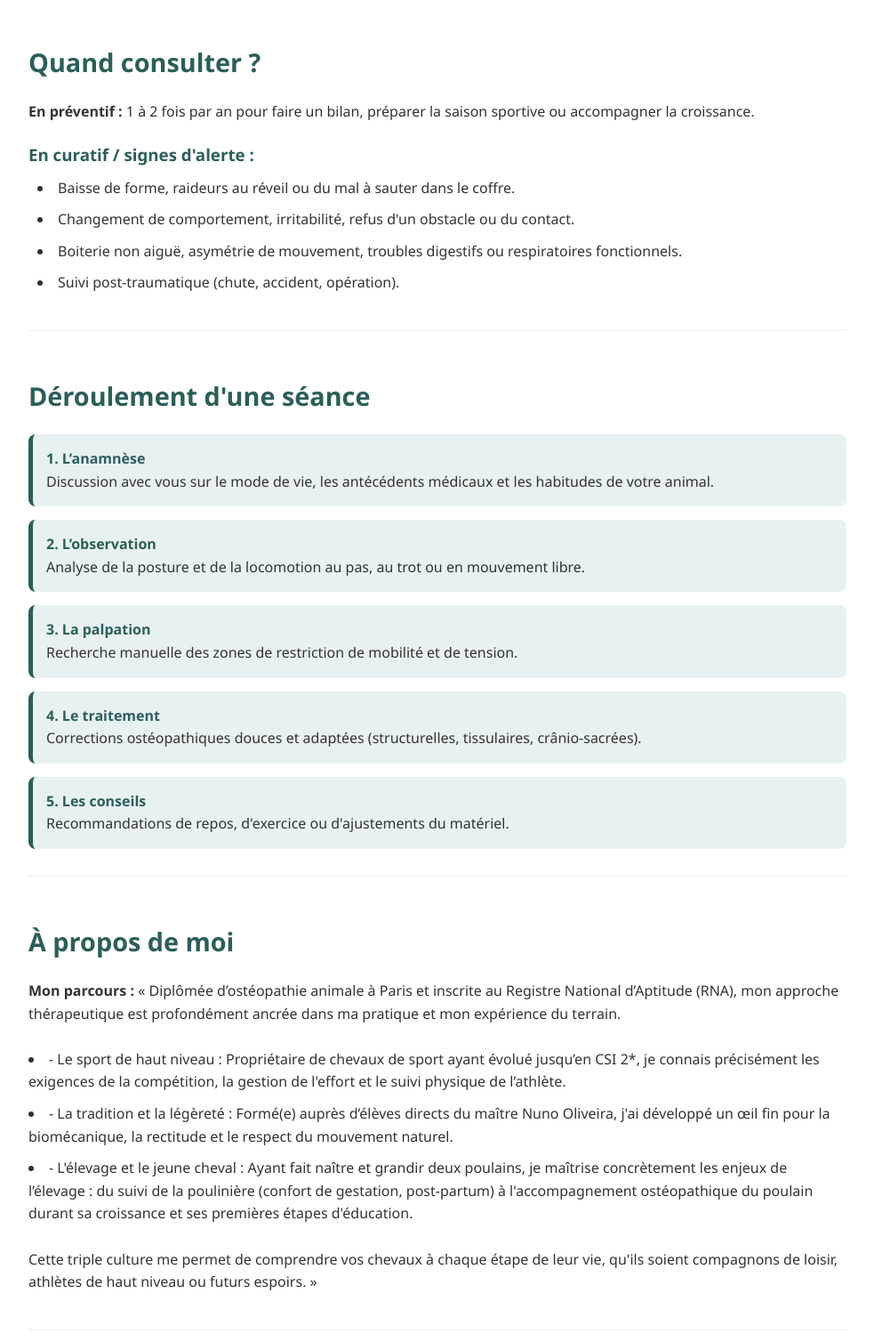
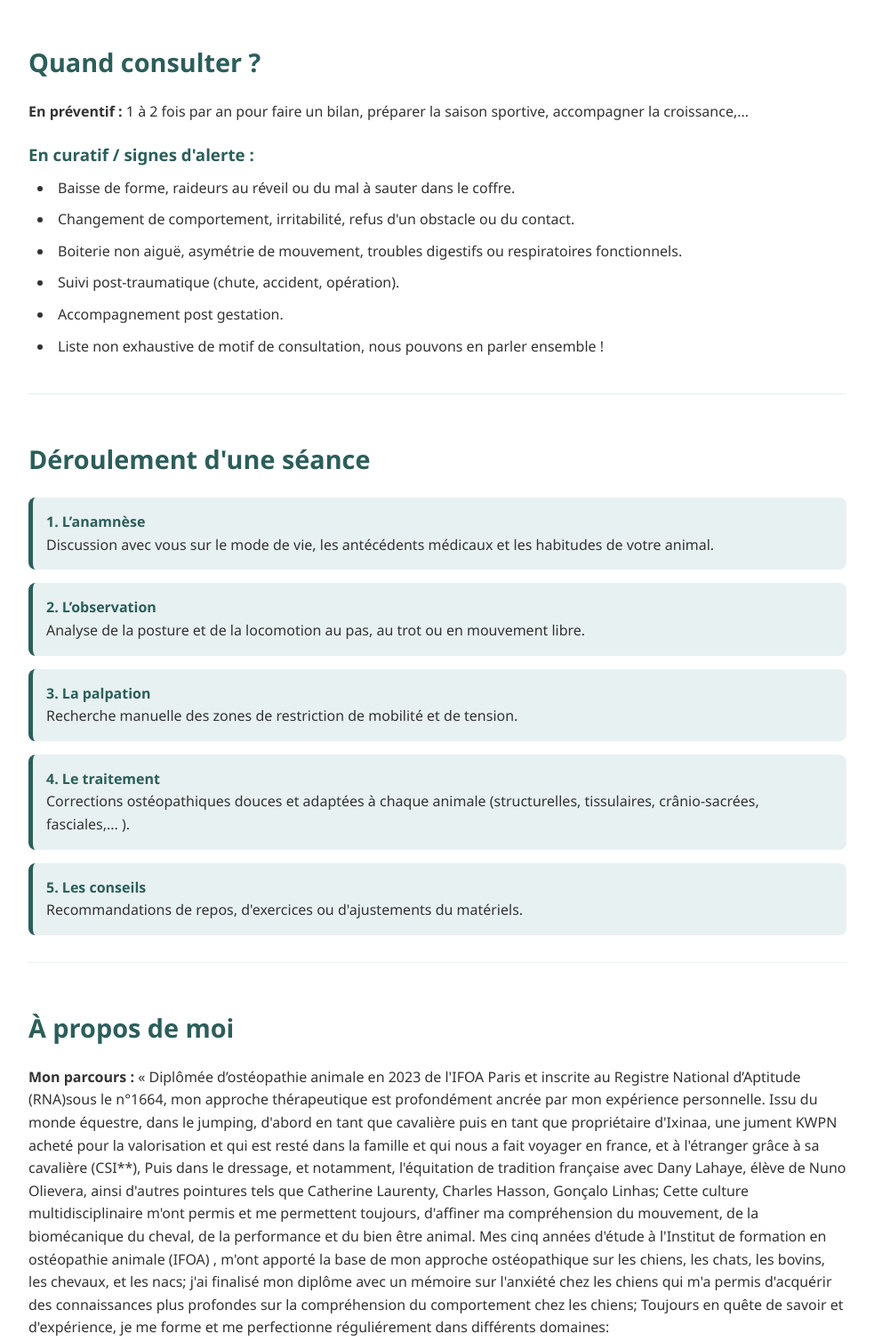
Before and after one commit to szjcare/szj, a plain HTML site: page index.html in a window 1280 px wide. Shown: the part 749-2257 px from the top of the page at 89% size, without its empty margins (148-1131 px from the left). Drawn offline with Linux system fonts and the light colour scheme.

Commit message:
Add files via upload

```diff
--- a/index.html
+++ b/index.html
@@ -161,13 +161,15 @@
 
         <section id="quand-consulter">
             <h2>Quand consulter ?</h2>
-            <p><strong>En préventif :</strong> 1 à 2 fois par an pour faire un bilan, préparer la saison sportive ou accompagner la croissance.</p>
+            <p><strong>En préventif :</strong> 1 à 2 fois par an pour faire un bilan, préparer la saison sportive, accompagner la croissance,...</p>
             <h3 style="margin-top: 20px; color: var(--primary);">En curatif / signes d'alerte :</h3>
             <ul style="margin-top: 10px;">
                 <li>Baisse de forme, raideurs au réveil ou du mal à sauter dans le coffre.</li>
                 <li>Changement de comportement, irritabilité, refus d'un obstacle ou du contact.</li>
                 <li>Boiterie non aiguë, asymétrie de mouvement, troubles digestifs ou respiratoires fonctionnels.</li>
                 <li>Suivi post-traumatique (chute, accident, opération).</li>
+				<li>Accompagnement post gestation. </li>
+				<li>Liste non exhaustive de motif de consultation, nous pouvons en parler ensemble ! </li>
             </ul>
         </section>
 
@@ -188,11 +190,11 @@
                 </div>
                 <div class="step-item">
                     <div class="step-title">4. Le traitement</div>
-                    <p>Corrections ostéopathiques douces et adaptées (structurelles, tissulaires, crânio-sacrées).</p>
+                    <p>Corrections ostéopathiques douces et adaptées à chaque animale (structurelles, tissulaires, crânio-sacrées, fasciales,... ).</p>
                 </div>
                 <div class="step-item">
                     <div class="step-title">5. Les conseils</div>
-                    <p>Recommandations de repos, d'exercice ou d'ajustements du matériel.</p>
+                    <p>Recommandations de repos, d'exercices ou d'ajustements du matériels.</p>
                 </div>
             </div>
         </section>
@@ -200,7 +202,7 @@
         <section id="a-propos">
             <h2>À propos de moi</h2>
             <p><strong>Mon parcours :</strong>
-			« Diplômée d’ostéopathie animale à Paris et inscrite au Registre National d’Aptitude (RNA), mon approche thérapeutique est profondément ancrée dans ma pratique et mon expérience du terrain.
+			« Diplômée d’ostéopathie animale en 2023 de l'IFOA Paris et inscrite au Registre National d’Aptitude (RNA)sous le n°1664, mon approche thérapeutique est profondément ancrée par mon expérience personnelle. Issu du monde équestre, dans le jumping, d'abord en tant que cavalière puis en tant que propriétaire d'Ixinaa, une jument KWPN acheté pour la valorisation et qui est resté dans la famille et qui nous a fait voyager en france, et à l'étranger grâce à sa cavalière (CSI**), Puis dans le dressage, et notamment, l'équitation de tradition française avec Dany Lahaye, élève de Nuno Olievera, ainsi d'autres pointures tels que Catherine Laurenty, Charles Hasson, Gonçalo Linhas; Cette culture multidisciplinaire m'ont permis et me permettent toujours, d'affiner ma compréhension du mouvement, de la biomécanique du cheval, de la performance et du bien être animal. Mes cinq années d'étude à l'Institut de formation en ostéopathie animale (IFOA) , m'ont apporté la base de mon approche ostéopathique sur les chiens, les chats, les bovins, les chevaux, et les nacs; j'ai finalisé mon diplôme avec un mémoire sur l'anxiété chez les chiens qui m'a permis d'acquérir des connaissances plus profondes sur la compréhension du comportement chez les chiens; Toujours en quête de savoir et d'expérience, je me forme et me perfectionne réguliérement dans différents domaines:
 <p><br><li>- Le sport de haut niveau : Propriétaire de chevaux de sport ayant évolué jusqu’en CSI 2*, je connais précisément les exigences de la compétition, la gestion de l'effort et le suivi physique de l’athlète.
 <p><li>- La tradition et la légèreté : Formé(e) auprès d’élèves directs du maître Nuno Oliveira, j'ai développé un œil fin pour la biomécanique, la rectitude et le respect du mouvement naturel.
 <p><li>- L'élevage et le jeune cheval : Ayant fait naître et grandir deux poulains, je maîtrise concrètement les enjeux de l’élevage : du suivi de la poulinière (confort de gestation, post-partum) à l'accompagnement ostéopathique du poulain durant sa croissance et ses premières étapes d'éducation.
@@ -212,7 +214,7 @@
             <h2>Tarifs & Infos pratiques</h2>
             <div class="tarifs-box">
                 <p><strong>Séance chien / chat :</strong> 60 € <em>(+ frais de déplacement selon le secteur)</em></p>
-                <p><strong>Séance cheval :</strong> 80 €</p>
+                <p><strong>Séance cheval :</strong> 80 € <em>(+ frais de déplacement selon le secteur)</em></p>
                 <p style="margin-top: 15px;"><strong>Zone d'intervention :</strong> Déplacement dans le nord, le pas de calais, la somme et la Belgique possible.</p>
             </div>
         </section>
@@ -221,10 +223,10 @@
     <footer>
         <p>© 2026 Julie SZEWCZYK - Ostéopathe Animalier</p>
         <p>Email: contact@szjcare.com</p>
-
+        0
         <div class="social-icons">
             <!-- Instagram Icon -->
-            <a href="https://instagram.com" target="_blank">
+            <a href="https://instagram.com/szjosteo" target="_blank">
                 <svg viewBox="0 0 24 24"><path d="M12 2.163c3.204 0 3.584.012 4.85.07 3.252.148 4.771 1.691 4.919 4.919.058 1.265.069 1.645.069 4.849 0 3.205-.012 3.584-.069 4.849-.149 3.225-1.664 4.771-4.919 4.919-1.266.058-1.644.07-4.85.07-3.204 0-3.584-.012-4.849-.07-3.26-.149-4.771-1.699-4.919-4.92-.058-1.265-.07-1.644-.07-4.849 0-3.204.013-3.583.07-4.849.149-3.227 1.664-4.771 4.919-4.919 1.266-.057 1.645-.069 4.849-.069zm0-2c-3.259 0-3.667.014-4.947.072-4.358.2-6.78 2.618-6.98 6.98-.059 1.281-.073 1.689-.073 4.948 0 3.259.014 3.668.072 4.948.2 4.358 2.618 6.78 6.98 6.98 1.281.058 1.689.072 4.948.072 3.259 0 3.668-.014 4.948-.072 4.354-.2 6.782-2.618 6.979-6.98.059-1.28.073-1.689.073-4.948 0-3.259-.014-3.667-.072-4.947-.196-4.354-2.617-6.78-6.979-6.98-1.281-.059-1.69-.073-4.949-.073zm0 5.838c-3.403 0-6.162 2.759-6.162 6.162s2.759 6.163 6.162 6.163 6.162-2.759 6.162-6.163c0-3.403-2.759-6.162-6.162-6.162zm0 10.162c-2.209 0-4-1.79-4-4 0-2.209 1.791-4 4-4s4 1.791 4 4c0 2.21-1.791 4-4 4zm6.406-11.845c-.796 0-1.441.645-1.441 1.44s.645 1.44 1.441 1.44c.795 0 1.439-.645 1.439-1.44s-.644-1.44-1.439-1.44z"/></svg>
                 Instagram
             </a>
```
